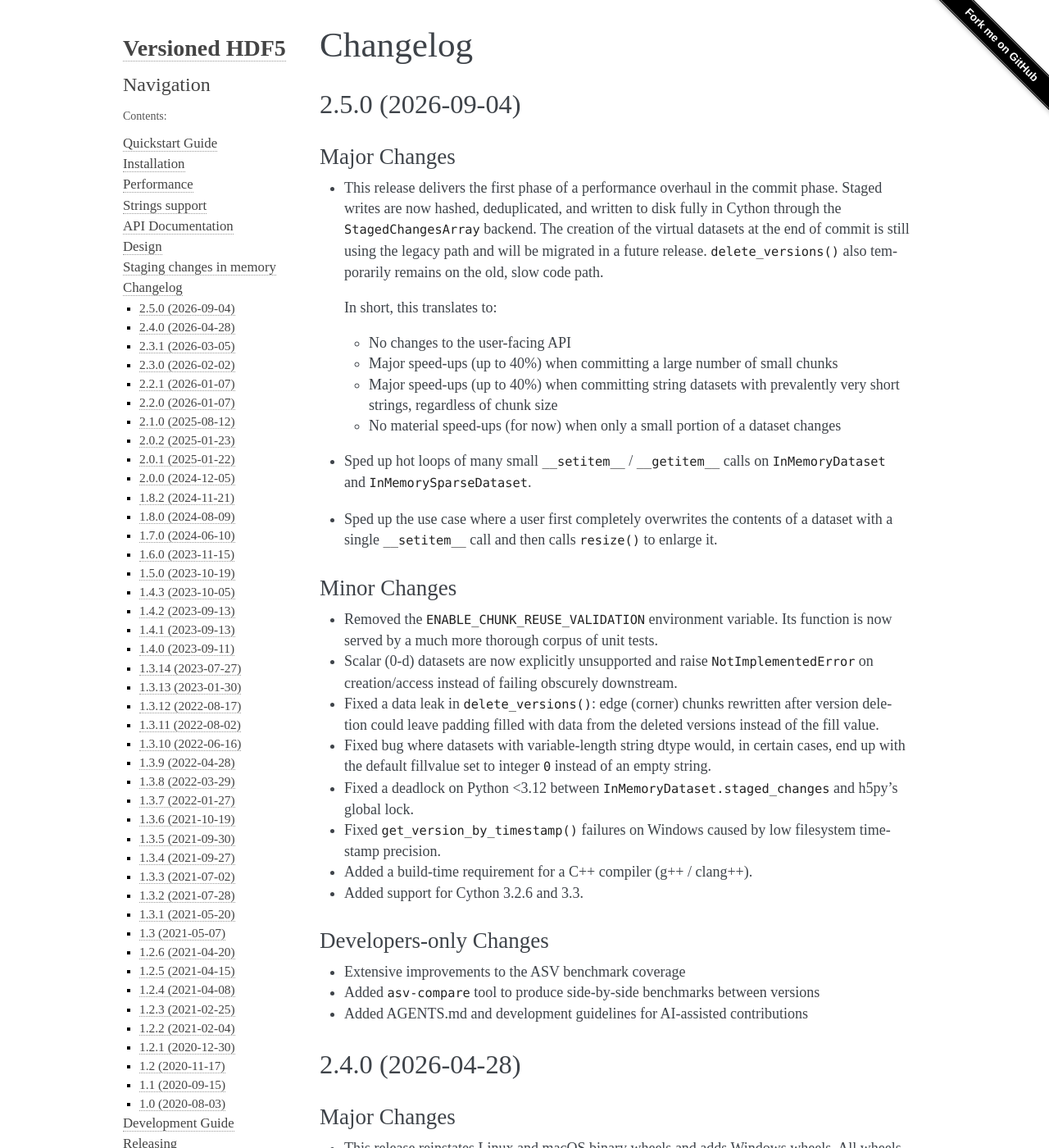
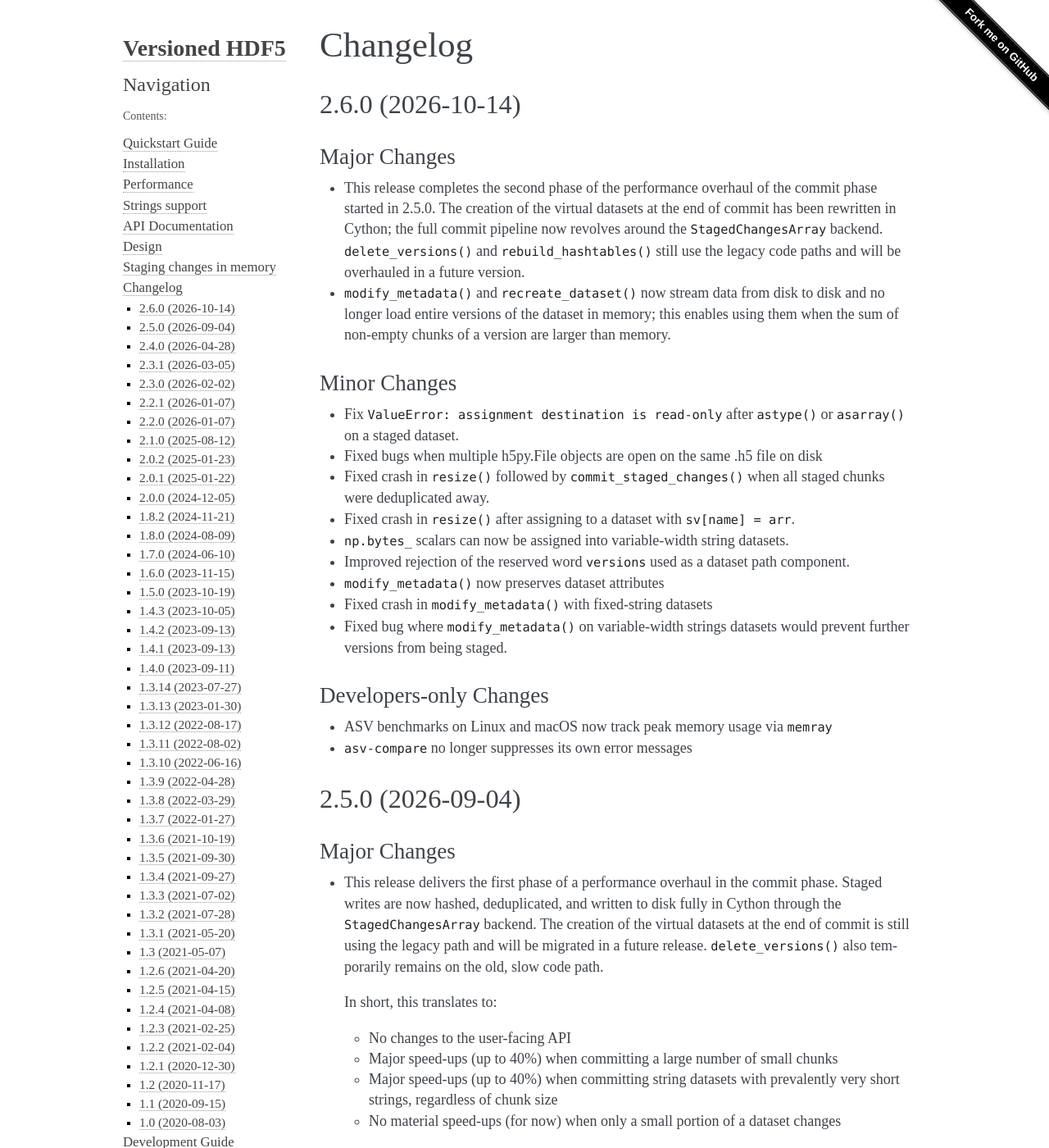
Before and after one commit to deshaw/versioned-hdf5, a Sphinx documentation site: the page built from docs/changelog.md, in a window 1280 px wide and 1400 px high. Shown: the whole window at 82% size. Built offline with Sphinx 7.4.7, drawn with Linux system fonts in a browser that asks for light colours.

Commit message:
Release v2.6.0

```diff
--- a/docs/changelog.md
+++ b/docs/changelog.md
@@ -1,4 +1,37 @@
 # Changelog
+
+## 2.6.0 (2026-10-14)
+
+### Major Changes
+
+- This release completes the second phase of the performance overhaul of the commit
+  phase started in 2.5.0. The creation of the virtual datasets at the end of commit has
+  been rewritten in Cython; the full commit pipeline now revolves around the
+  `StagedChangesArray` backend. `delete_versions()` and `rebuild_hashtables()` still use
+  the legacy code paths and will be overhauled in a future version.
+- `modify_metadata()` and `recreate_dataset()` now stream data from disk to disk and no
+  longer load entire versions of the dataset in memory; this enables using them when the
+  sum of non-empty chunks of a version are larger than memory.
+
+### Minor Changes
+
+- Fix `ValueError: assignment destination is read-only` after `astype()` or
+  `asarray()` on a staged dataset.
+- Fixed bugs when multiple h5py.File objects are open on the same .h5 file on disk
+- Fixed crash in `resize()` followed by `commit_staged_changes()` when all staged chunks
+  were deduplicated away.
+- Fixed crash in `resize()` after assigning to a dataset with `sv[name] = arr`.
+- `np.bytes_` scalars can now be assigned into variable-width string datasets.
+- Improved rejection of the reserved word `versions` used as a dataset path component.
+- `modify_metadata()` now preserves dataset attributes
+- Fixed crash in `modify_metadata()` with fixed-string datasets
+- Fixed bug where `modify_metadata()` on variable-width strings datasets would prevent
+  further versions from being staged.
+
+### Developers-only Changes
+
+- ASV benchmarks on Linux and macOS now track peak memory usage via `memray`
+- `asv-compare` no longer suppresses its own error messages
 
 ## 2.5.0 (2026-09-04)
 
```
